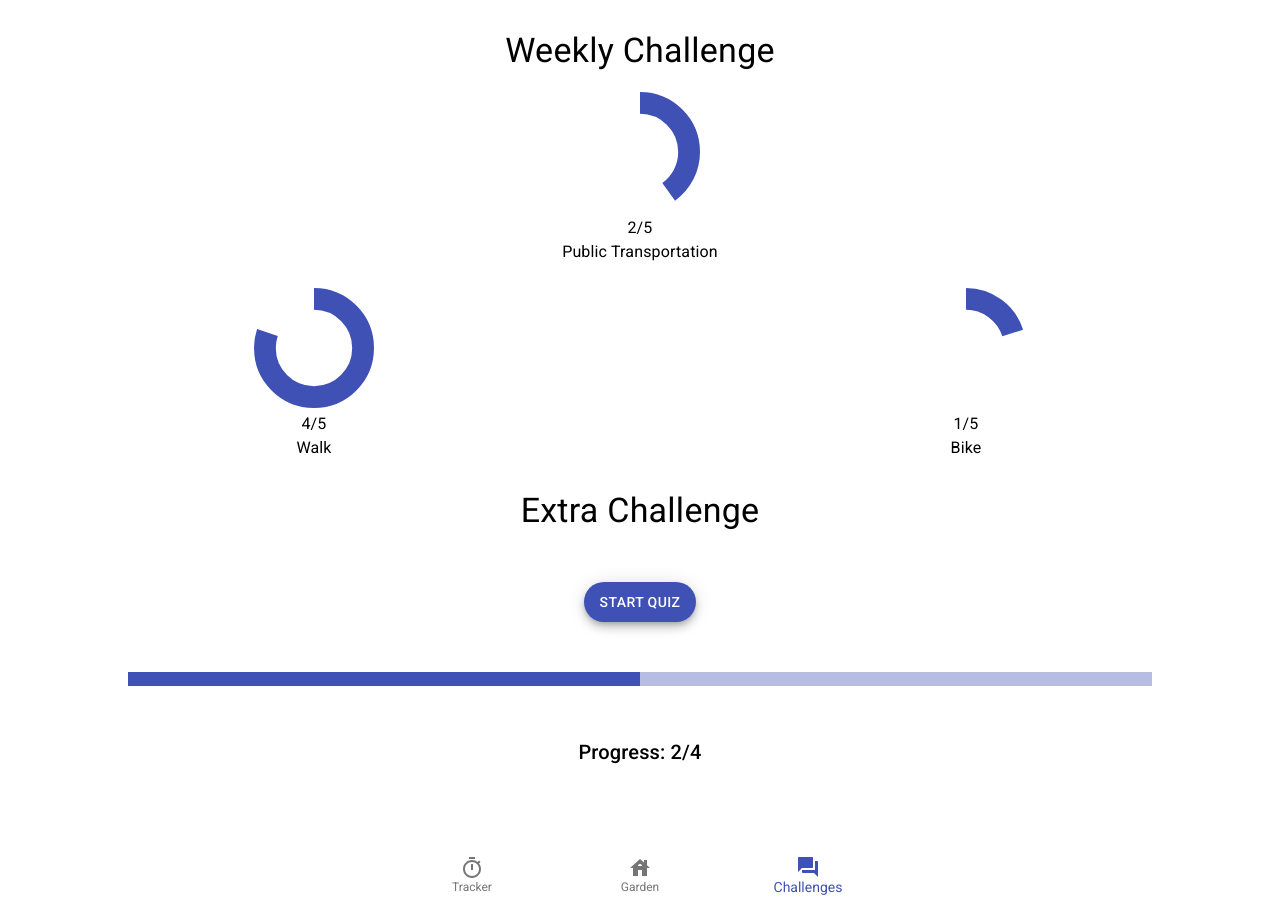
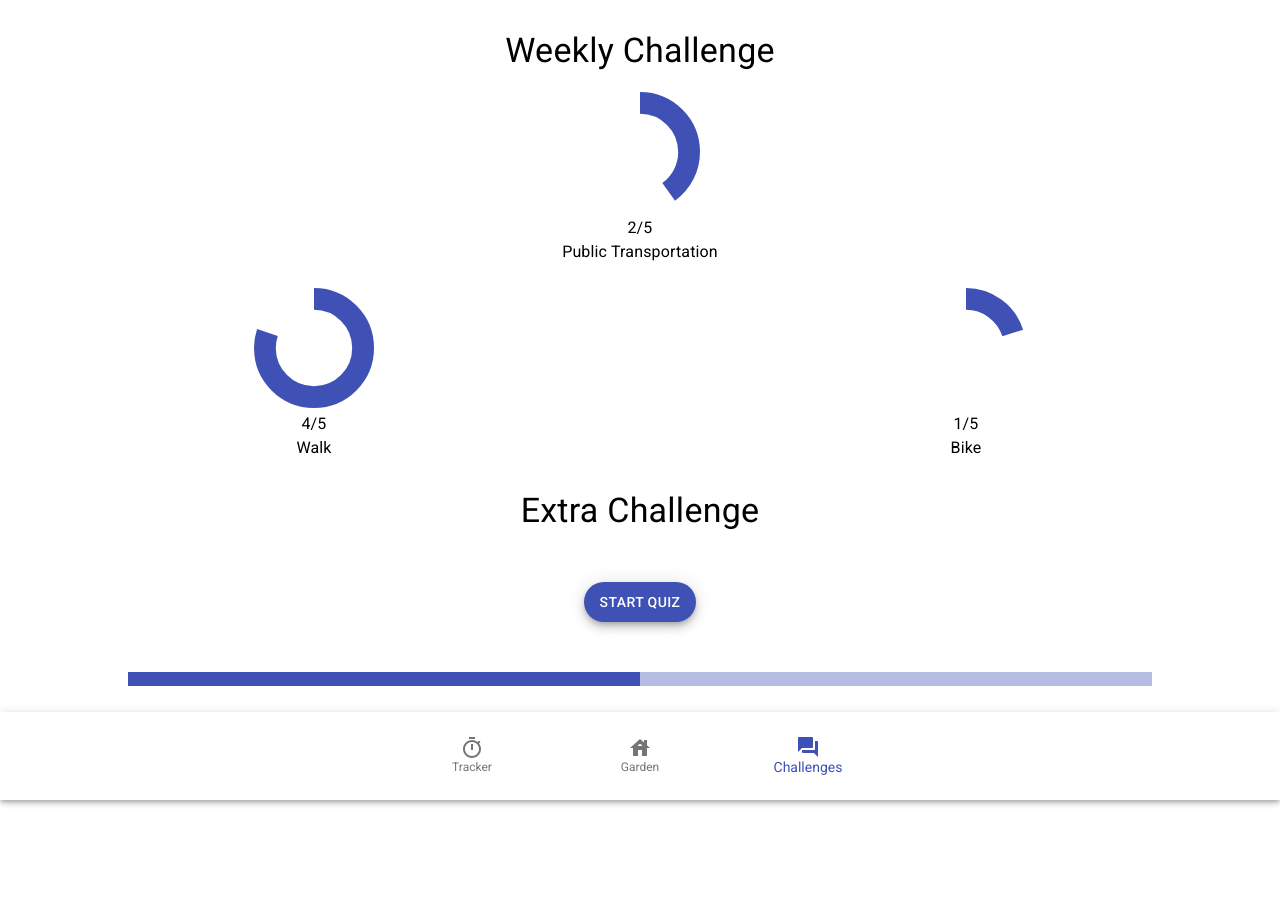
Before and after one commit to Pengliang-Deng/smartTransport, a React (Create React App) app: page /challenges in a window 1280 px wide. After the commit the page ends 800 px from the top, so only its background shows below. Built offline with nearby package versions, Linux system fonts and the light colour scheme; what react-geocode would draw is missing.

Commit message:
btmNav fixed bottom

```diff
--- a/src/components/BtmNav.js
+++ b/src/components/BtmNav.js
@@ -3,13 +3,22 @@ import BottomNavigation from '@material-ui/core/BottomNavigation';
 import BottomNavigationAction from '@material-ui/core/BottomNavigationAction';
 import House from '@material-ui/icons/House';
 import Timer from '@material-ui/icons/Timer';
-import QuestionAnswer from '@material-ui/icons/QuestionAnswer'
-import { Link } from 'react-router-dom';
-import makeStyles from '@material-ui/core/styles/makeStyles'
+import QuestionAnswer from '@material-ui/icons/QuestionAnswer';
+import AppBar from '@material-ui/core/AppBar';
+import makeStyles from '@material-ui/core/styles/makeStyles';
+
+
 
 const useStyles = makeStyles({
     container: {
-        marginTop: 80
+        marginTop: 0,
+    },
+    appbar: {
+        bottom: 0,
+        top: 'auto',
+        paddingTop: 16,
+        paddingBottom: 16,
+        backgroundColor: 'white'
     }
 })
 
@@ -31,7 +40,9 @@ export default function BtmNav(props) {
 
 
     return (
+        <AppBar className={styles.appbar} position={'fixed'}>
             <BottomNavigation
+
                 value={value}
                 onChange={(event, newValue) => {
                     setValue(newValue);
@@ -49,5 +60,6 @@ export default function BtmNav(props) {
                 <BottomNavigationAction onClick={challengesNav} label="Challenges" icon={<QuestionAnswer />} />
 
             </BottomNavigation>
+        </AppBar>
     )
 }
```
Lines whose indentation alone changed are shown as unchanged.
